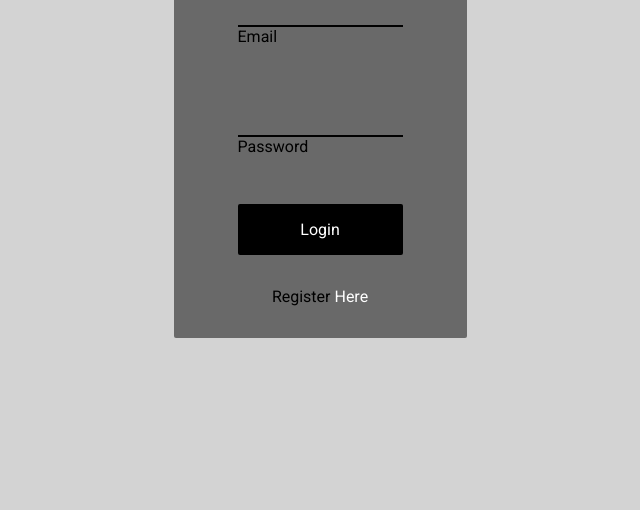
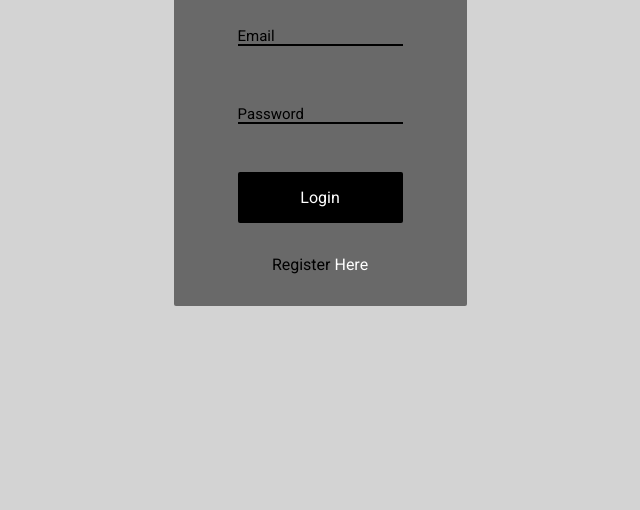
Before and after one commit to Selimology/Javascript-Mini-Projects, a plain HTML site: page formWaveTextLogin/index.html in a window 1280 px wide. Shown: the part 290-800 px from the top of the page, without its empty margins (320-960 px from the left). Drawn offline with Linux system fonts and the light colour scheme.

Commit message:
Added css animation and javascript

```diff
--- a/formWaveTextLogin/index.html
+++ b/formWaveTextLogin/index.html
@@ -20,11 +20,11 @@
       <h1>Login Here</h1>
       <form action="#">
         <div class="form-control">
-          <input type="email" required" />
+          <input type="text" required />
           <label>Email</label>
         </div>
         <div class="form-control">
-          <input type="password" required" />
+          <input type="password" required />
           <label>Password</label>
         </div>
         <button class="btn">Login</button>
--- a/formWaveTextLogin/script.js
+++ b/formWaveTextLogin/script.js
@@ -0,0 +1,14 @@
+const labels = document.querySelectorAll(".form-control label");
+
+labels.forEach((label) => {
+  label.innerHTML = label.innerText
+    //split it from string into seperate letters array ["E","X","A","M","P","L"E"]
+    .split("")
+    //which then map that into span array
+    .map(
+      (letter, index) => `<span
+    style="transition-delay:${index * 100}ms">${letter}</span>`
+    )
+    //and then turn it back to string
+    .join("");
+});
--- a/formWaveTextLogin/style.css
+++ b/formWaveTextLogin/style.css
@@ -66,10 +66,29 @@ body {
   display: block;
   border-bottom: 2px black solid;
   width: 100%;
-  padding: 1em 0;
+  padding: 0.5em 0;
   font-size: 0.8rem;
 }
 .form-control input:focus,
 .form-control input:valid {
   outline: 0;
 }
+
+.form-control label {
+  position: absolute;
+  top: 10px;
+  left: 0;
+}
+
+.form-control label span {
+  display: inline-block;
+  font-size: 15px;
+  min-width: 0.2em;
+  transition: 0.2s cubic-bezier(0.68, -0.55, 0.265, 1.55);
+}
+
+.form-control input:focus + label span,
+.form-control input:valid + label span {
+  color: white;
+  transform: translateY(-30px);
+}
```
